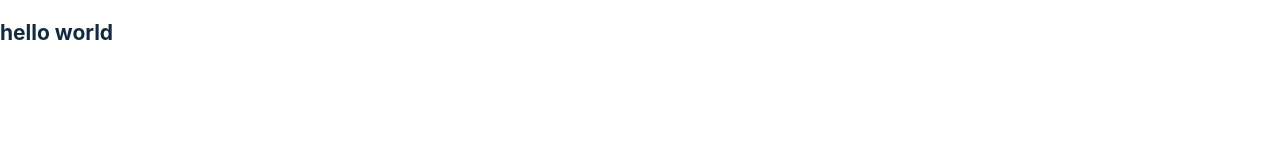
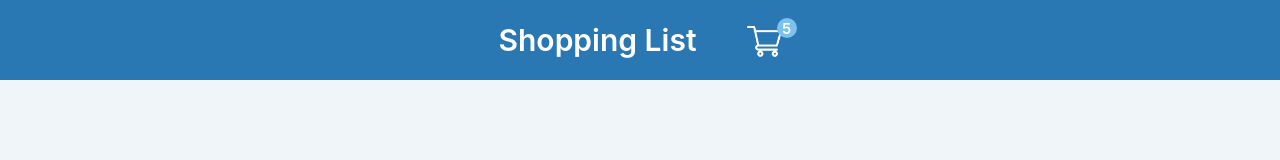
Before and after one commit to Chloehjk/React_basic, a React app: page / in a window 1280 px wide. Built offline with nearby package versions, Linux system fonts and the light colour scheme.

Commit message:
top container

```diff
--- a/src/BasicProject02/BasicProject02.css
+++ b/src/BasicProject02/BasicProject02.css
@@ -1,3 +1,38 @@
 body {
-    background-color: white;
+    background-color: #EFF5F9;
 }
+
+#topcontainer {
+    background-color:#2978B4;
+    font-size: 30px;
+    font-weight: 600;
+    color: white;
+    height: 80px;
+    display : flex;
+    justify-content: center;
+    align-items: center;
+}
+
+#cartcontainer {
+    position : relative;
+    align-items: center;
+}
+
+#cart {
+    width: 35px;
+    height: 35px;
+    margin-left : 50px;
+    margin-top : 18px;
+}
+
+#circle {
+    background-color: #7DC1EF;
+    width:20px;
+    height:20px;
+    border-radius: 25px;
+    font-size: 15px;
+    position: absolute;
+    left: 80px;
+    top: 10px;
+    text-align: center;
+}
--- a/src/BasicProject02/BasicProject02.js
+++ b/src/BasicProject02/BasicProject02.js
@@ -1,5 +1,18 @@
-import './BasicProject02.css'
+import './BasicProject02.css';
+import React from 'react';
+import cart from './image/shopping-cart.png';
+
 
 export default function BasicProject02() {
-    return <h2>hello world</h2>
+    return (
+        <>
+        <div id='topcontainer'>
+            <div id='shoppinglist'>Shopping List</div>
+            <div id='cartcontainer'>
+                <img src={cart} id='cart' />
+                <div id='circle'>5</div>
+            </div>
+        </div>
+        </>
+    )
 };
--- a/src/Practice.js
+++ /dev/null
@@ -1 +0,0 @@
-export default function Practice() {};
--- a/src/index.js
+++ b/src/index.js
@@ -2,7 +2,6 @@ import React from 'react';
 import ReactDOM from 'react-dom';
 import './index.css';
 
-import Practice from './Practice';
 import AllExample01 from './AllExample01';
 import AllExample02 from './AllExample02';
 import AllExample03 from './AllExample03';
@@ -15,7 +14,6 @@ import reportWebVitals from './reportWebVitals';
 
 ReactDOM.render(
   <React.StrictMode>
-    {/* <Practice /> */}
     {/* <AllExample01 /> */}
     {/* <AllExample02 /> */}
     {/* <AllExample03 /> */}
```
Also changed, not shown: src/BasicProject02/Context.js (deleted, +0 -25 lines), src/BasicProject02/data.js (deleted, +0 -28 lines), src/BasicProject02/CartContainer.js (deleted), src/BasicProject02/CartItem.js (deleted), src/BasicProject02/Navbar.js (deleted), src/BasicProject02/image/shopping-cart.png (added), src/BasicProject02/reducer.js (deleted), 1 other file.
